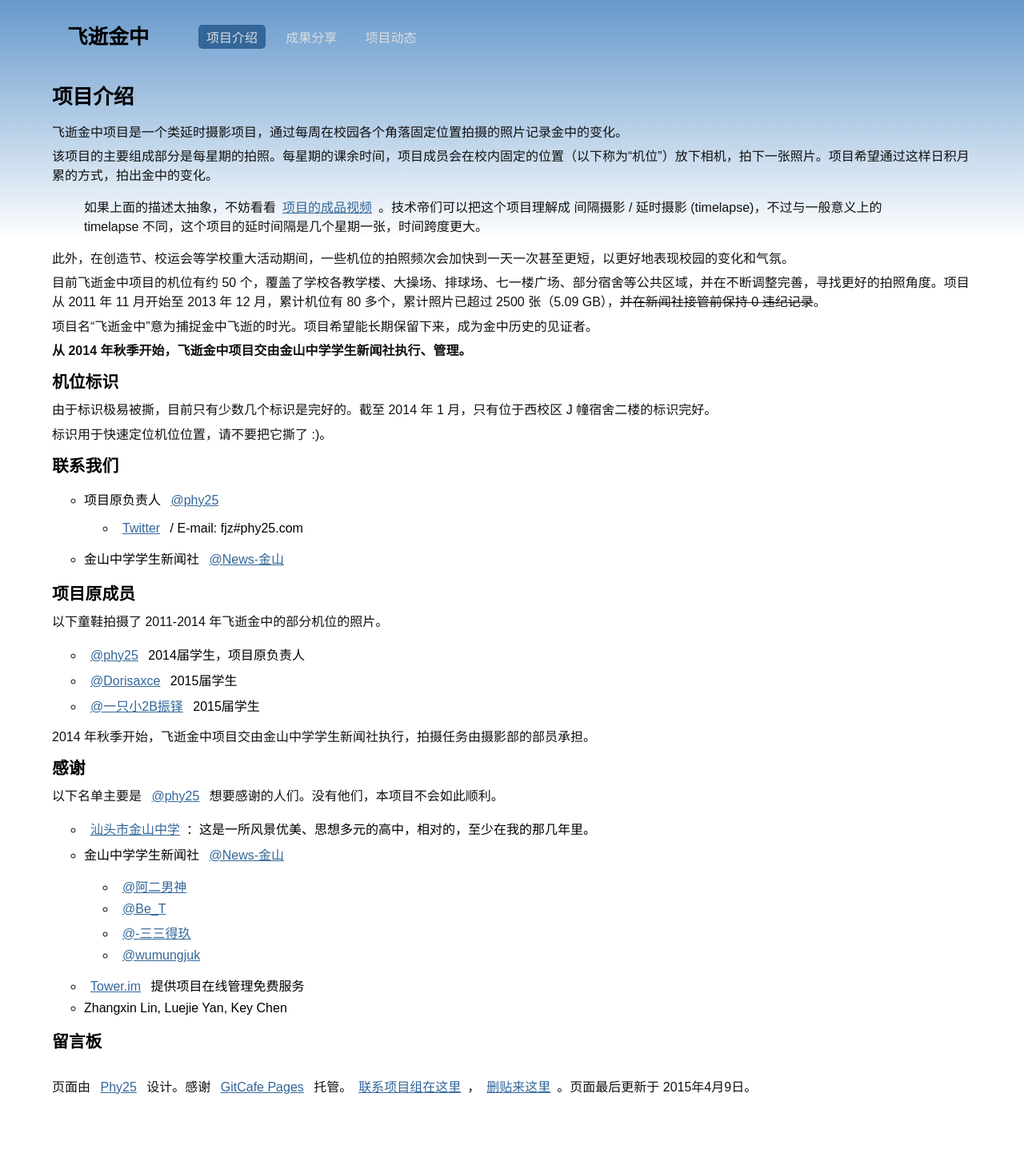
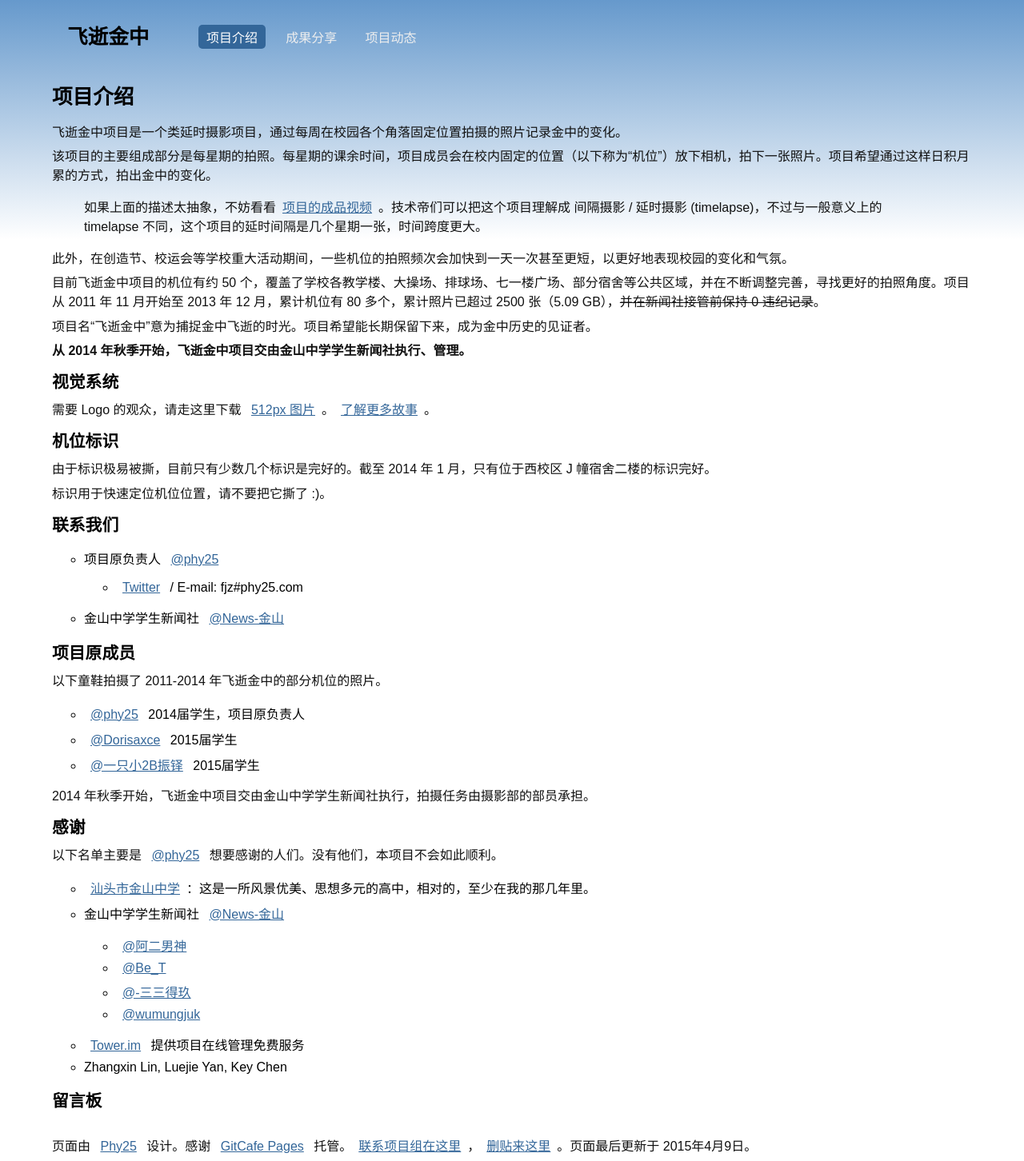
Before and after one commit to fleetingjz/fleetingjz.github.io, a Jekyll site: the page built from introduction.md, in a window 1280 px wide. Shown: the whole page at 80% size. Built offline with Jekyll 4.4.1, drawn with Linux system fonts in a browser that asks for light colours; comment, search, counter and statistics services are not loaded; before the commit the page ends 1378 px from its top, so only the background shows below that.

Commit message:
补充 VI，修复 nav 高亮位置。

```diff
--- a/_includes/nav.html
+++ b/_includes/nav.html
@@ -9,7 +9,7 @@
         <div class="divider"></div>
       </li>
       <li class="last-child">
-        <a href="{{ site.base }}/news/"{% if page.path contains 'news' %} class="current"{% endif %}>项目动态</a>
+        <a href="{{ site.base }}/news/"{% if page.path contains 'news' or page.layout == 'news_item' %} class="current"{% endif %}>项目动态</a>
         <div class="divider"></div>
       </li>
     </ul>
--- a/assets/style.css
+++ b/assets/style.css
@@ -62,8 +62,8 @@ body{
 
 #wrapper.content .nav ul{margin:5px 0 5px 50px; float:left; color:#000;}
 #wrapper.content .nav li{list-style-image:none;list-style-position:outside;list-style-type:none;float:left;margin: 0;text-align: center;}
-#wrapper.content .nav a{display: block;text-decoration: none;margin: 1em .5em; padding: 0.2em 0.6em;color:#DDD;}
-#wrapper.content .nav a.current, #wrapper.content .nav a:hover{background:#336699;color:#DDD; border-radius: 5px;}
+#wrapper.content .nav a{display: block;text-decoration: none;margin: 1em .5em; padding: 0.2em 0.6em;color:#EEE;}
+#wrapper.content .nav a.current, #wrapper.content .nav a:hover{background:#336699;color:#FFF; border-radius: 5px;}
 
 #wrapper.landing .nav ul{margin:10px;}
 #wrapper.landing .nav li{list-style-image:none;list-style-position:outside;list-style-type:none;float:left;font-size: 2em;
--- a/introduction.md
+++ b/introduction.md
@@ -20,6 +20,11 @@ categories: introduction
 项目名“飞逝金中”意为捕捉金中飞逝的时光。项目希望能长期保留下来，成为金中历史的见证者。
 
 **从 2014 年秋季开始，飞逝金中项目交由金山中学学生新闻社执行、管理。**
+
+
+视觉系统
+--------
+需要 Logo 的观众，请走这里下载 [512px 图片](/assets/icon-512.png)。[了解更多故事](/news/2014/new-icon.html)。
 
 
 机位标识
```
